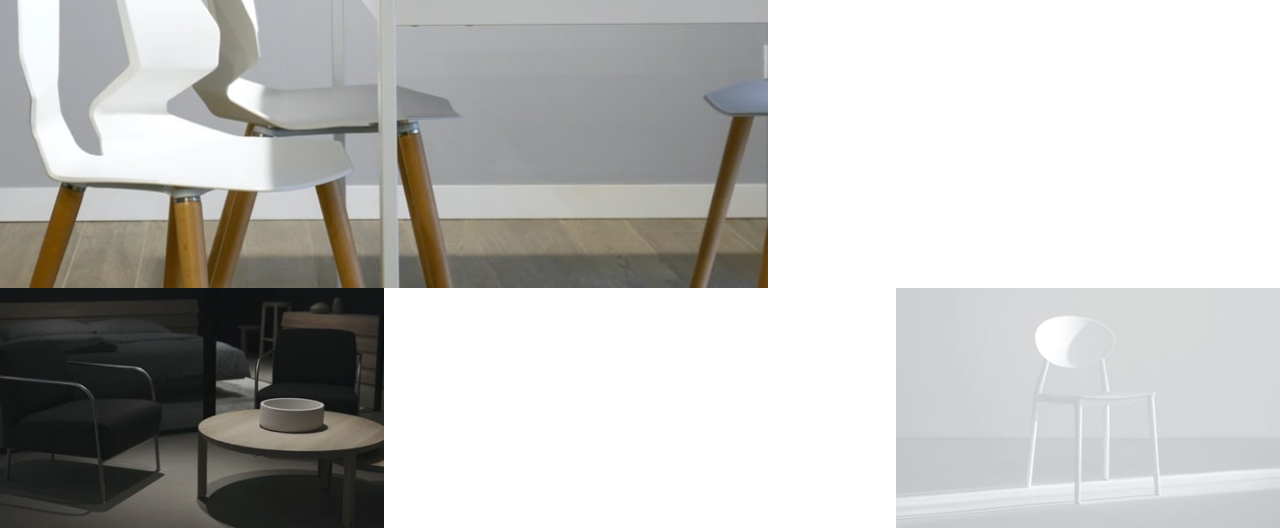
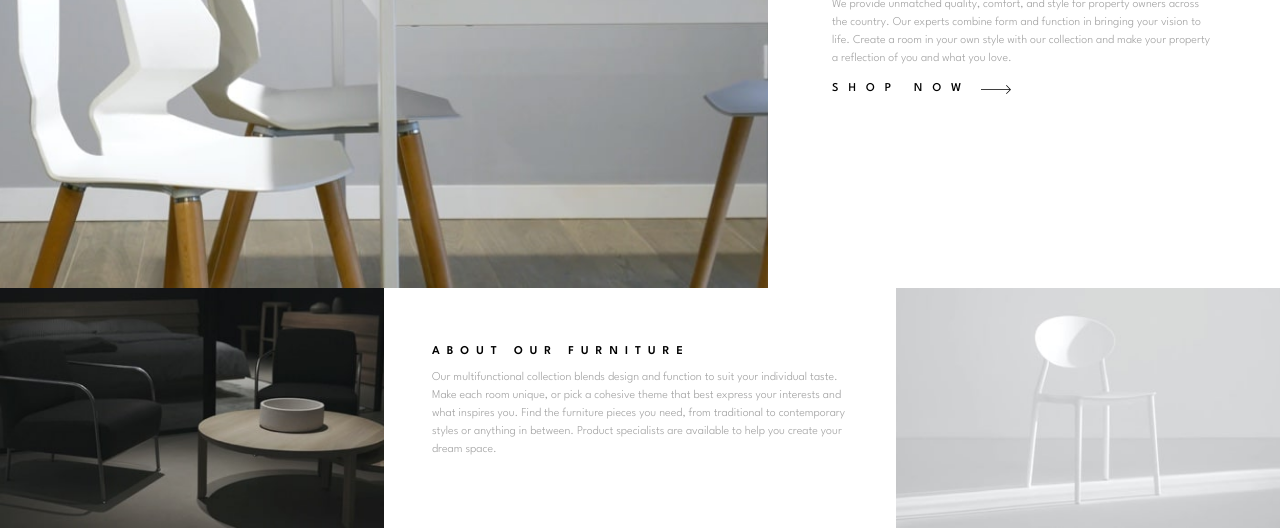
Before and after one commit to kristinetuazon/matching-mockups, a website: page 2-frontendmentor-website/index.html in a window 1280 px wide. Shown: the part 272-800 px from the top of the page. Drawn offline with Linux system fonts and the light colour scheme.

Commit message:
feat: finish layout

```diff
--- a/2-frontendmentor-website/index.html
+++ b/2-frontendmentor-website/index.html
@@ -3,13 +3,9 @@
   <head>
     <meta charset="UTF-8" />
     <meta name="viewport" content="width=device-width, initial-scale=1.0" />
-    <!-- displays site properly based on user's device -->
-    <link rel="preconnect" href="https://fonts.googleapis.com" />
-    <link rel="preconnect" href="https://fonts.gstatic.com" crossorigin />
-    <link
-      href="https://fonts.googleapis.com/css2?family=League+Spartan:wght@500;600;700&display=swap"
-      rel="stylesheet"
-    />
+    <link rel="preconnect" href="https://fonts.googleapis.com">
+    <link rel="preconnect" href="https://fonts.gstatic.com" crossorigin>
+    <link href="https://fonts.googleapis.com/css2?family=League+Spartan:wght@200;300;500;600;700&display=swap" rel="stylesheet">
 
     <link
       rel="icon"
@@ -35,31 +31,51 @@
         alt="desktop-image-hero-1"
       />
       <div class="body__textbox1">
-        <p class="textbox1__title"></p>
-        <p class="textbox1__description"></p>
+        <p class="textbox1__title">Discover innovative ways to decorate</p>
+        <p class="textbox1__description">
+          We provide unmatched quality,
+      comfort, and style for property owners across the country. Our experts
+      combine form and function in bringing your vision to life. Create a room
+      in your own style with our collection and make your property a reflection
+      of you and what you love.
+        </p>
         <div class="textbox1__link">
-          <p class="link__text"></p>
-          <img class="link__arrow" src="" alt="" />
+          <p class="link__text">SHOP NOW</p>
+          <img class="link__arrow" src="/images/icon-arrow.svg" alt="" />
+        </div>
+
+        <div class="arrows__navigation">
+          <div></div>
+          <div></div>
         </div>
       </div>
     </div>
+
+
+
     <div class="body__row2">
       <img
         class="body__picture2"
         src="images/image-about-dark.jpg"
         alt="image-about-dark"
       />
-      <div class="body__textbox2"></div>
+      <div class="body__textbox2">
+
+        <p class="textbox2__title">ABOUT OUR FURNITURE</p>
+
+        <p class="textbox2__description">Our multifunctional collection blends design and function to
+          suit your individual taste. Make each room unique, or pick a cohesive
+          theme that best express your interests and what inspires you. Find the
+          furniture pieces you need, from traditional to contemporary styles or
+          anything in between. Product specialists are available to help you create
+          your dream space.</p>
+      </div>
       <img
         class="body__picture2"
         src="images/image-about-light.jpg"
         alt="image-about-light"
       />
-      <!-- Discover innovative ways to decorate We provide unmatched quality,
-      comfort, and style for property owners across the country. Our experts
-      combine form and function in bringing your vision to life. Create a room
-      in your own style with our collection and make your property a reflection
-      of you and what you love. Shop now We are available all across the globe
+      <!--   We are available all across the globe
       With stores all over the world, it's easy for you to find furniture for
       your home or place of business. Locally, we’re in most major cities
       throughout the country. Find the branch nearest you using our store
@@ -69,12 +85,7 @@
       ensure that every product is made as perfect and as consistent as
       possible. With three decades of experience in this industry, we understand
       what customers want for their home and office. Shop now About our
-      furniture Our multifunctional collection blends design and function to
-      suit your individual taste. Make each room unique, or pick a cohesive
-      theme that best express your interests and what inspires you. Find the
-      furniture pieces you need, from traditional to contemporary styles or
-      anything in between. Product specialists are available to help you create
-      your dream space. -->
+      furniture  -->
     </div>
   </body>
 </html>
--- a/2-frontendmentor-website/styles/style.scss
+++ b/2-frontendmentor-website/styles/style.scss
@@ -25,7 +25,47 @@ body {
     .body__textbox1 {
       background-color: $primary-white;
       width: 40%;
-      padding: 30px;
+      padding: 4em;
+      display: flex;
+      flex-direction: column;
+      justify-content: center;
+
+      .textbox1__title {
+        font-family: $font-leaugespartan;
+        font-weight: 600;
+        font-size: 35px;
+        margin: 0;
+        // color:$primary-verydarkgrey;
+      }
+
+      .textbox1__description {
+        font-family: $font-leaugespartan;
+        font-weight: 300;
+        font-size: 12px;
+        line-height: 1.5;
+        color: $primary-darkgrey;
+      }
+
+      .textbox1__link {
+        display:flex;
+        flex-direction: row;
+        align-items: center;
+
+        .link__text {
+          margin:0;
+          font-family: $font-leaugespartan;
+          font-weight: 400;
+          font-size: 12px;
+          line-height: 1.5;
+          color: $primary-black;
+          letter-spacing: 10px;
+          margin-right: 10px;
+        }
+
+        .link__arrow{
+          height: 9px;
+        }
+      }
     }
   }
   .body__row2 {
@@ -39,8 +79,28 @@ body {
     }
 
     .body__textbox2 {
+      width: 40%;
       background-color: $primary-white;
       width: 40%;
+      padding: 3em;
+      display: flex;
+      flex-direction: column;
+      justify-content: center;
+      .textbox2__title{
+        font-family: $font-leaugespartan;
+        letter-spacing: 7px;
+          font-weight: 600;
+          font-size: 12px;
+          margin:0;
+      }
+
+      .textbox2__description{
+        font-family: $font-leaugespartan;
+        font-weight: 300;
+        font-size: 12px;
+        line-height: 1.5;
+        color: $primary-darkgrey;
+      }
     }
 
     .body__picture3 {
```
Also changed, not shown: 2-frontendmentor-website/styles/style.css.
